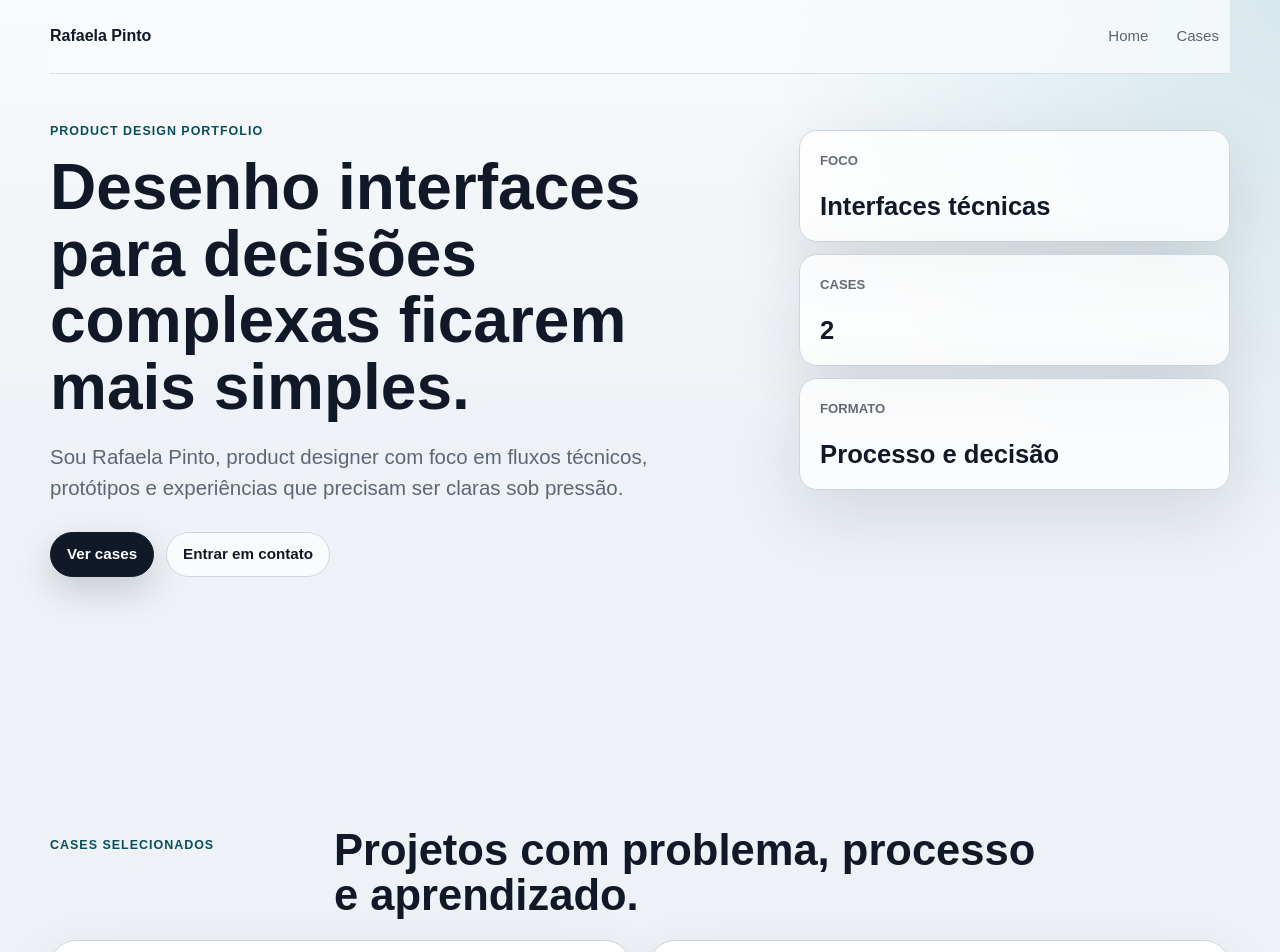
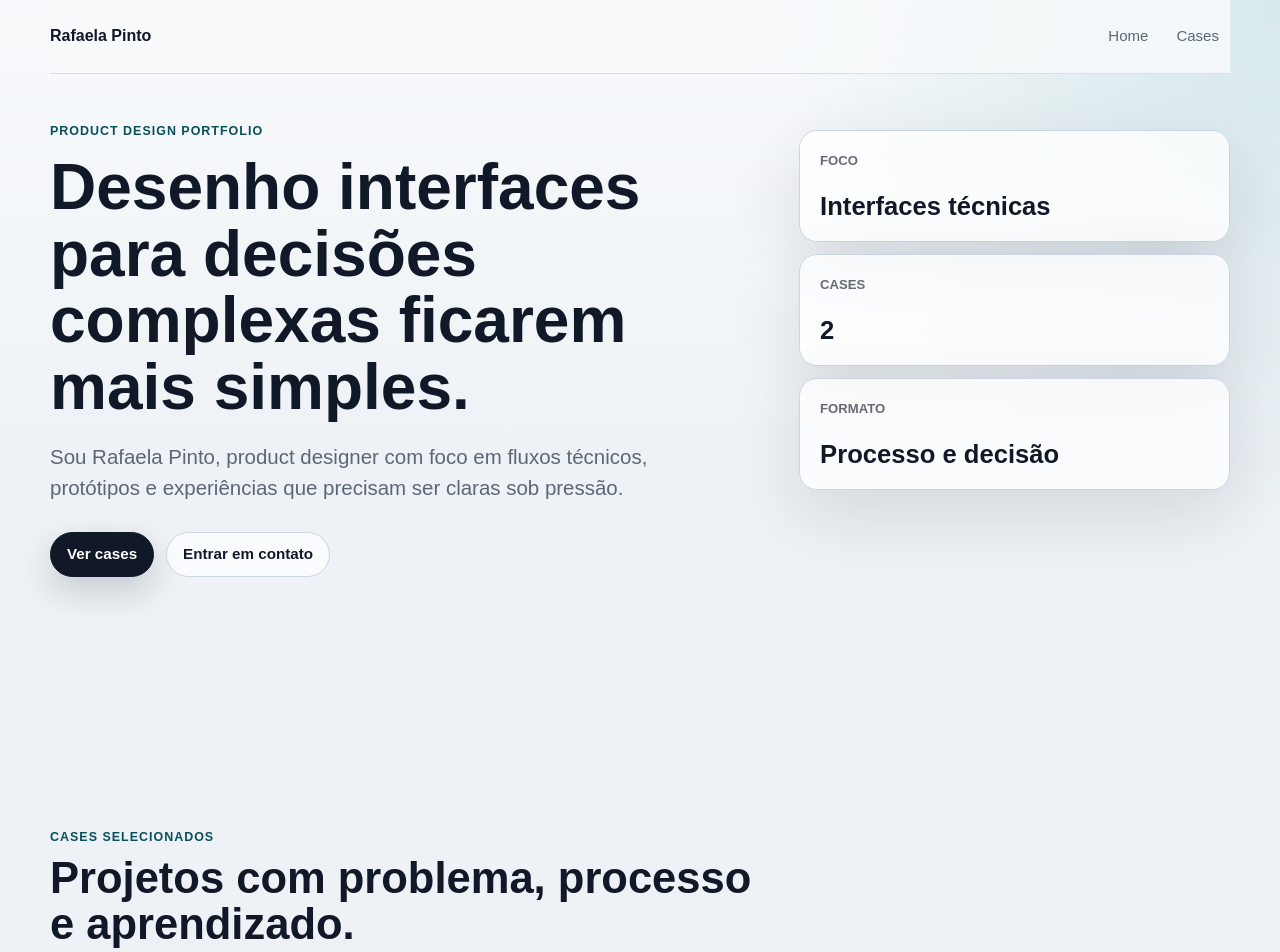
Before and after one commit to rafaelabp/DesignLab, a Next.js app: page / in a window 1280 px wide. Shown: the top 952 px of the page. Built offline with nearby package versions, Linux system fonts and the light colour scheme.

Commit message:
Left align work section heading

```diff
--- a/app/globals.css
+++ b/app/globals.css
@@ -242,16 +242,14 @@ h3 {
 }
 
 .sectionLead {
-  display: grid;
-  grid-template-columns: minmax(180px, 260px) minmax(0, 1fr);
-  gap: 24px;
-  align-items: start;
+  display: block;
+  max-width: 760px;
   margin-bottom: 22px;
 }
 
 .sectionLead .eyebrow {
-  margin: 0;
-  padding-top: 8px;
+  margin-bottom: 10px;
+  padding-top: 0;
 }
 
 .caseList {
```
